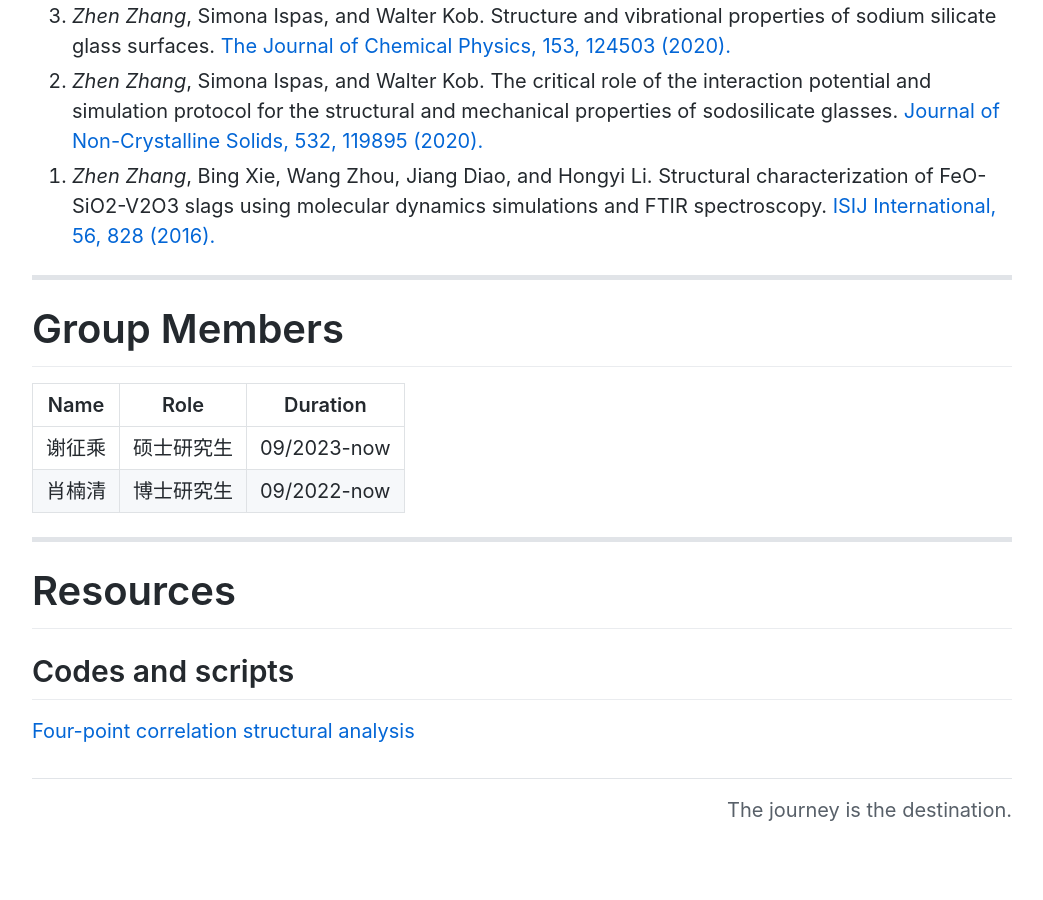
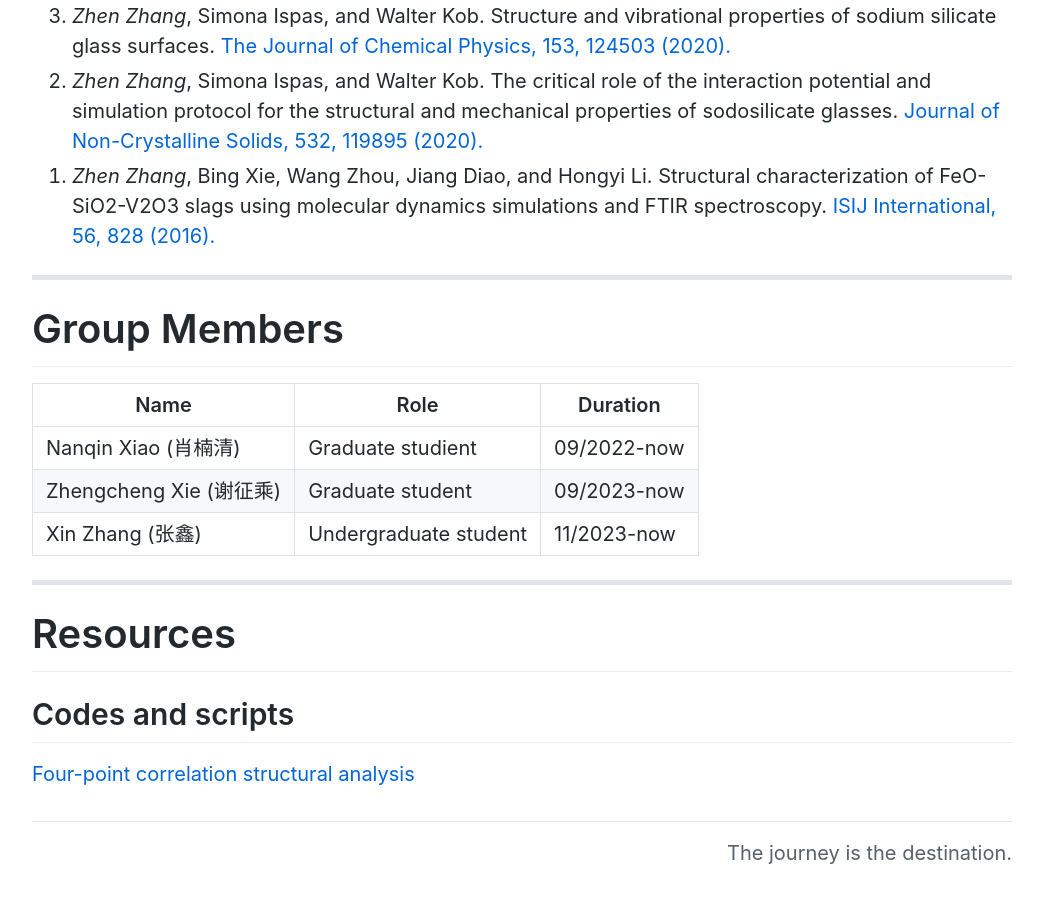
Before and after one commit to zhenzhang1991/zhenzhang1991.github.io, a Jekyll site: the page built from index.md, in a window 1280 px wide and 900 px high, scrolled down 5970 px. Shown: the whole window, without its empty margins (118-1161 px from the left). Built offline with Jekyll 4.4.1, drawn with Linux system fonts in a browser that asks for light colours; Markdown is read by kramdown in place of the engine named in the settings; comment, search, counter and statistics services are not loaded; before the commit the page ends 6827 px from its top, so only the background shows below that.

Commit message:
Update index.md

```diff
--- a/index.md
+++ b/index.md
@@ -112,9 +112,9 @@ spectroscopy. [ISIJ International, 56, 828 (2016).](https://doi.org/10.2355/isij
 
 | Name | Role | Duration |
 | ---- | ---- | -------- |
-| 谢征乘 | 硕士研究生 | 09/2023-now |
-| 肖楠清 | 博士研究生 | 09/2022-now |
-
+| Nanqin Xiao (肖楠清) | Graduate studient | 09/2022-now |
+| Zhengcheng Xie (谢征乘) | Graduate student | 09/2023-now |
+| Xin Zhang (张鑫) | Undergraduate student | 11/2023-now |
 
 * * *
 
```
